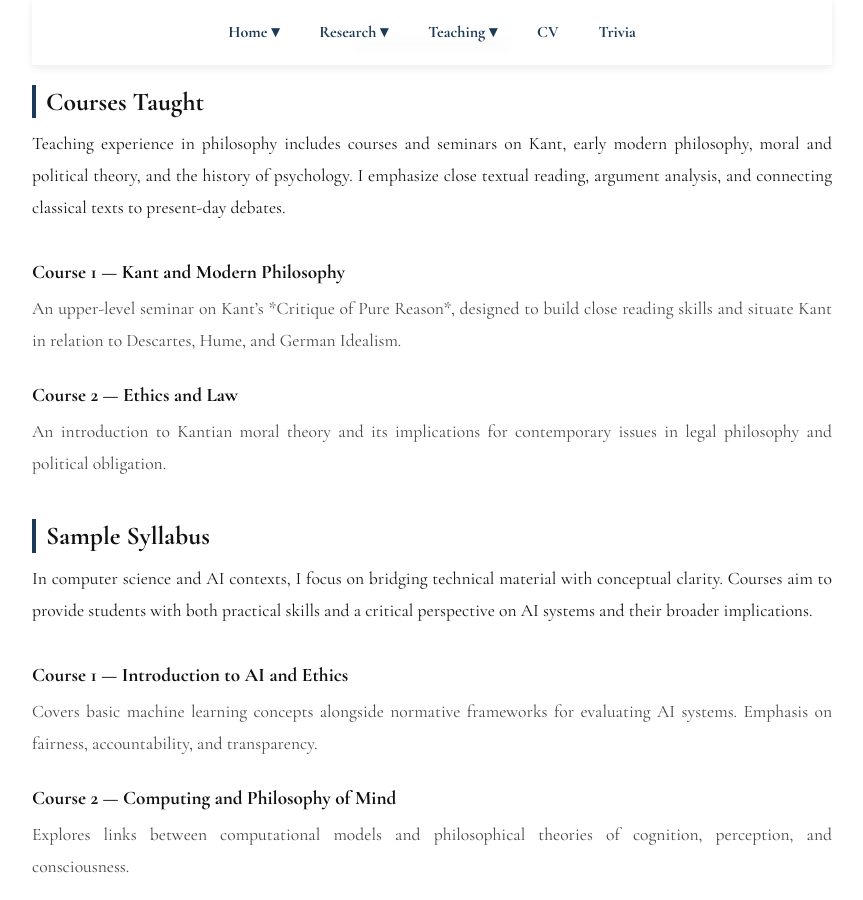
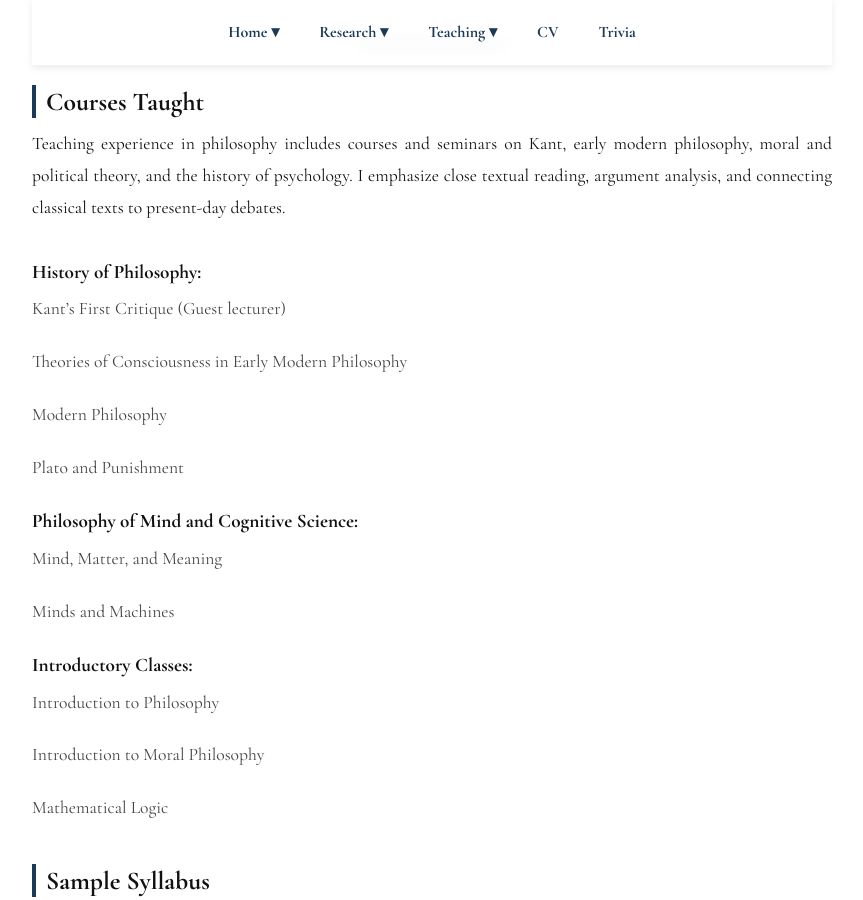
Before and after one commit to aileencluo/aileencluo.github.io, a Jekyll site: the page built from teaching.md, in a window 1280 px wide and 900 px high, scrolled down 215 px. Shown: the whole window, without its empty margins (208-1071 px from the left). Built offline with Jekyll 4.4.1, drawn with Linux system fonts in a browser that asks for light colours.

Commit message:
Update teaching.md

```diff
--- a/teaching.md
+++ b/teaching.md
@@ -10,12 +10,26 @@ title: Teaching
 <h2 id="courses taught" style="font-size:1.6em; margin-top:40px; border-left:4px solid #1B3A57; padding-left:10px;">Courses Taught</h2>
 <p>Teaching experience in philosophy includes courses and seminars on Kant, early modern philosophy, moral and political theory, and the history of psychology. I emphasize close textual reading, argument analysis, and connecting classical texts to present-day debates.</p>
 
-<div class="subhead">Course 1 — Kant and Modern Philosophy</div>
-<p class="subdesc">An upper-level seminar on Kant’s *Critique of Pure Reason*, designed to build close reading skills and situate Kant in relation to Descartes, Hume, and German Idealism.</p>
+<div class="subhead">History of Philosophy:</div>
+<p class="subdesc">Kant’s First Critique (Guest lecturer)</p>
 
-<div class="subhead">Course 2 — Ethics and Law</div>
-<p class="subdesc">An introduction to Kantian moral theory and its implications for contemporary issues in legal philosophy and political obligation.</p>
+<p class="subdesc">Theories of Consciousness in Early Modern Philosophy</p>
 
+<p class="subdesc">Modern Philosophy</p>
+
+<p class="subdesc">Plato and Punishment</p>
+
+<div class="subhead">Philosophy of Mind and Cognitive Science:</div>
+<p class="subdesc">Mind, Matter, and Meaning</p>
+
+<p class="subdesc">Minds and Machines</p>
+
+<div class="subhead">Introductory Classes:</div>
+<p class="subdesc">Introduction to Philosophy</p>
+
+<p class="subdesc">Introduction to Moral Philosophy</p>
+
+<p class="subdesc">Mathematical Logic</p>
 
 <!-- ===== Sample Syllabus ===== -->
 <h2 id="sample syllabus" style="font-size:1.6em; margin-top:40px; border-left:4px solid #1B3A57; padding-left:10px;">Sample Syllabus</h2>
```
